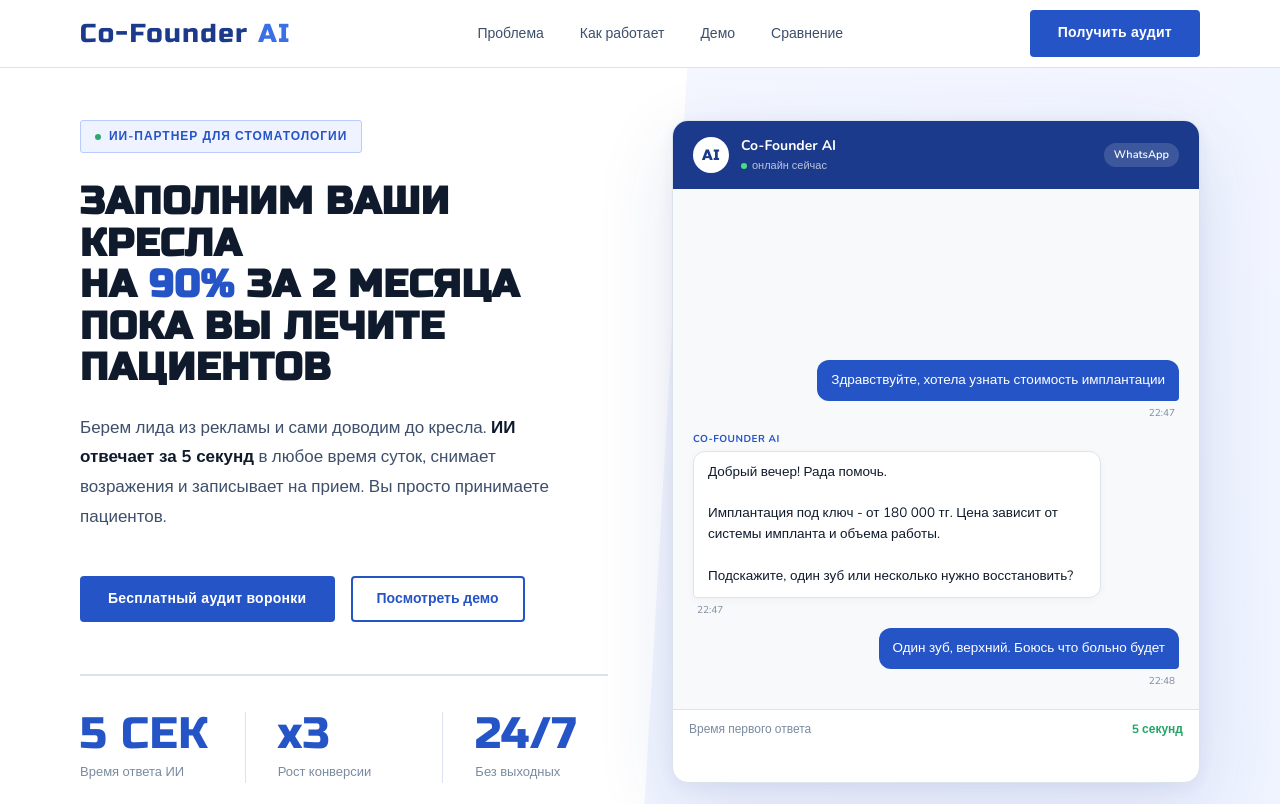
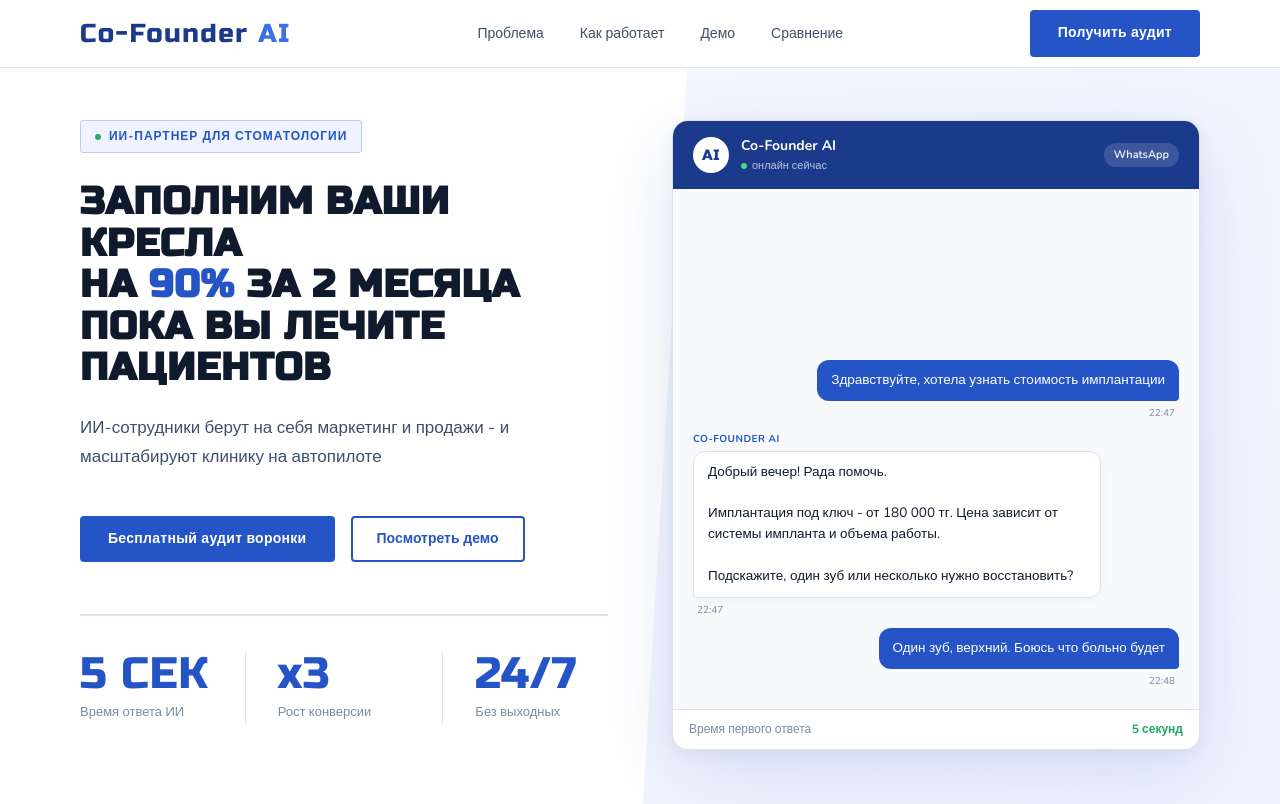
Before and after one commit to serikpayev/cofounder-ai-landing, a React (Vite) app: page / in a window 1280 px wide. Shown: the top 804 px of the page. Built offline with nearby package versions, Linux system fonts and the light colour scheme.

Commit message:
copy: новый подзаголовок hero

```diff
--- a/src/components/Hero.jsx
+++ b/src/components/Hero.jsx
@@ -10,7 +10,7 @@
           <div className="hero-badge">ИИ-партнер для стоматологии</div>
           <h1>Заполним ваши кресла<br />на <span className="accent">90%</span> за 2 месяца<br />пока вы лечите пациентов</h1>
           <p className="hero-sub">
-            Берем лида из рекламы и сами доводим до кресла. <strong>ИИ отвечает за 5 секунд</strong> в любое время суток, снимает возражения и записывает на прием. Вы просто принимаете пациентов.
+            ИИ-сотрудники берут на себя маркетинг и продажи - и масштабируют клинику на автопилоте
           </p>
           <div className="hero-btns">
             <a href="#cta" className="btn-primary">Бесплатный аудит воронки</a>
```
